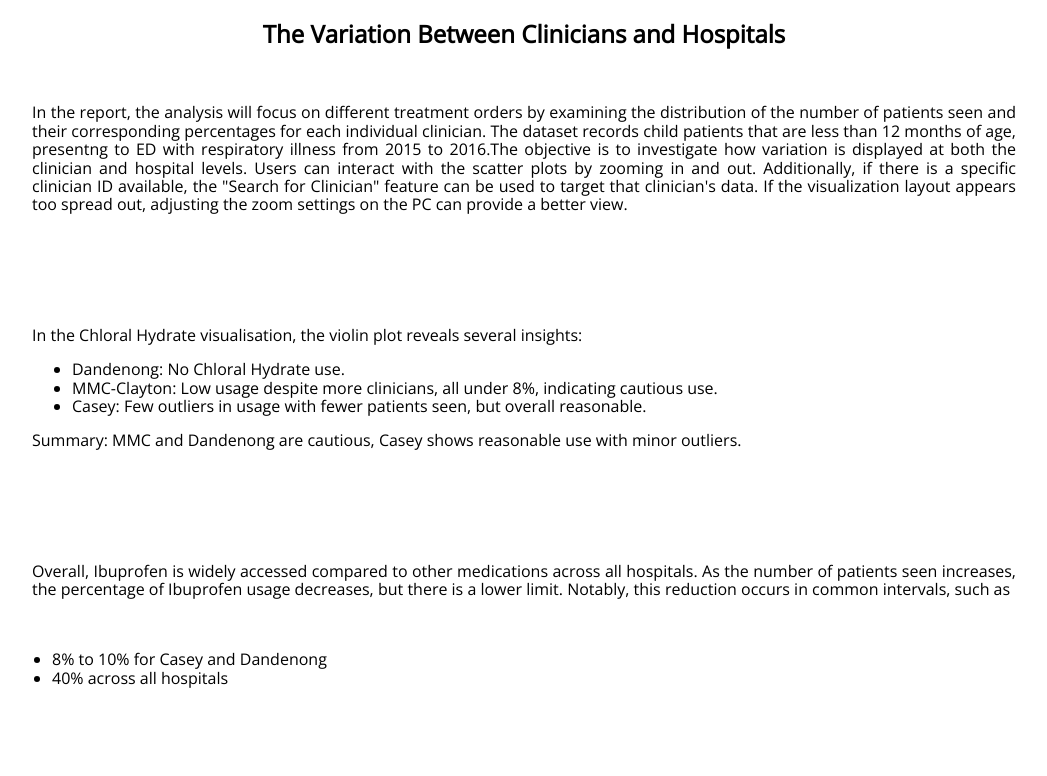
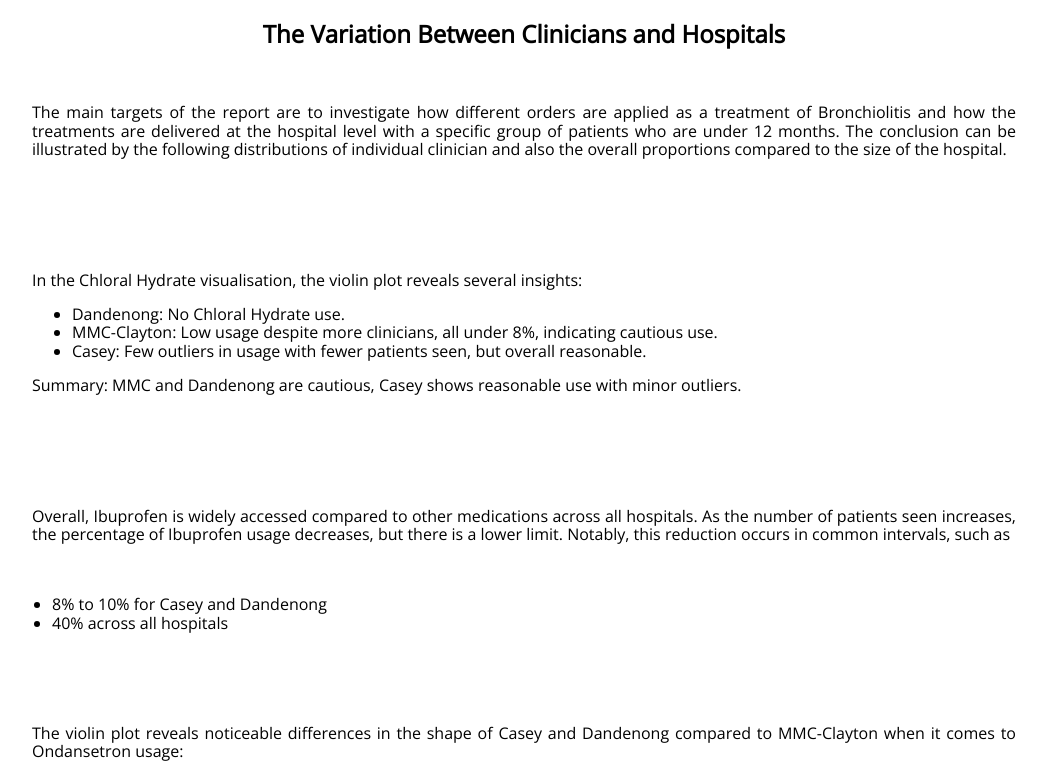
Before and after one commit to simingwu001215/Bronchiolitis.github.io, a plain HTML site: page html_page/index.html in a window 1280 px wide. Shown: the top 776 px of the page, without its empty margins (116-1163 px from the left). Drawn offline with nearby package versions, Linux system fonts and the light colour scheme; a script that the page names is missing.

Commit message:
Update index.html

```diff
--- a/html_page/index.html
+++ b/html_page/index.html
@@ -36,7 +36,9 @@
         <h2 >The Variation Between Clinicians and Hospitals</h2>
           <div class="container">
         <p>
-            In the report, the analysis will focus on different treatment orders by examining the distribution of the number of patients seen and their corresponding percentages for each individual clinician. The dataset records child patients that are less than 12 months of age, presentng to ED with respiratory illness from 2015 to 2016.The objective is to investigate how variation is displayed at both the clinician and hospital levels. Users can interact with the scatter plots by zooming in and out. Additionally, if there is a specific clinician ID available, the "Search for Clinician" feature can be used to target that clinician's data. If the visualization layout appears too spread out, adjusting the zoom settings on the PC can provide a better view.
+            The main targets of the report are to investigate how different orders are applied as a treatment of Bronchiolitis and how the treatments are delivered at the hospital level with a specific group of patients who are under 12 months. The conclusion can be illustrated by the following distributions of individual clinician and also the overall proportions compared to the size of the hospital.
+
+
         </p>
     </div>
 
```
